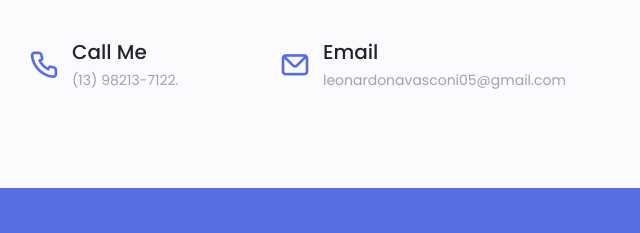
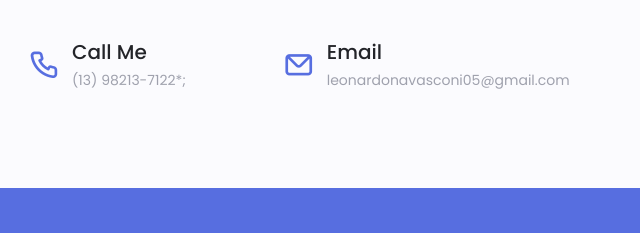
Before and after one commit to leonavasconi/leonavasconi, a plain HTML site: page index.html in a window 1280 px wide. Shown: the part 3640-3873 px from the top of the page, 228-868 px from the left. Drawn offline with nearby package versions, Linux system fonts and the light colour scheme.

Commit message:
Update index.html

```diff
--- a/index.html
+++ b/index.html
@@ -610,7 +610,7 @@
                         <i class="uil uil-phone contact__icon"></i>
                         <div>
                             <h3 class="contact__title">Call Me</h3>
-                            <span class="contact__subtitle">(13) 98213-7122&period;</span>
+                            <span class="contact__subtitle">(13) 98213-7122*;</span>
 
                         </div>
                     </div>
```
